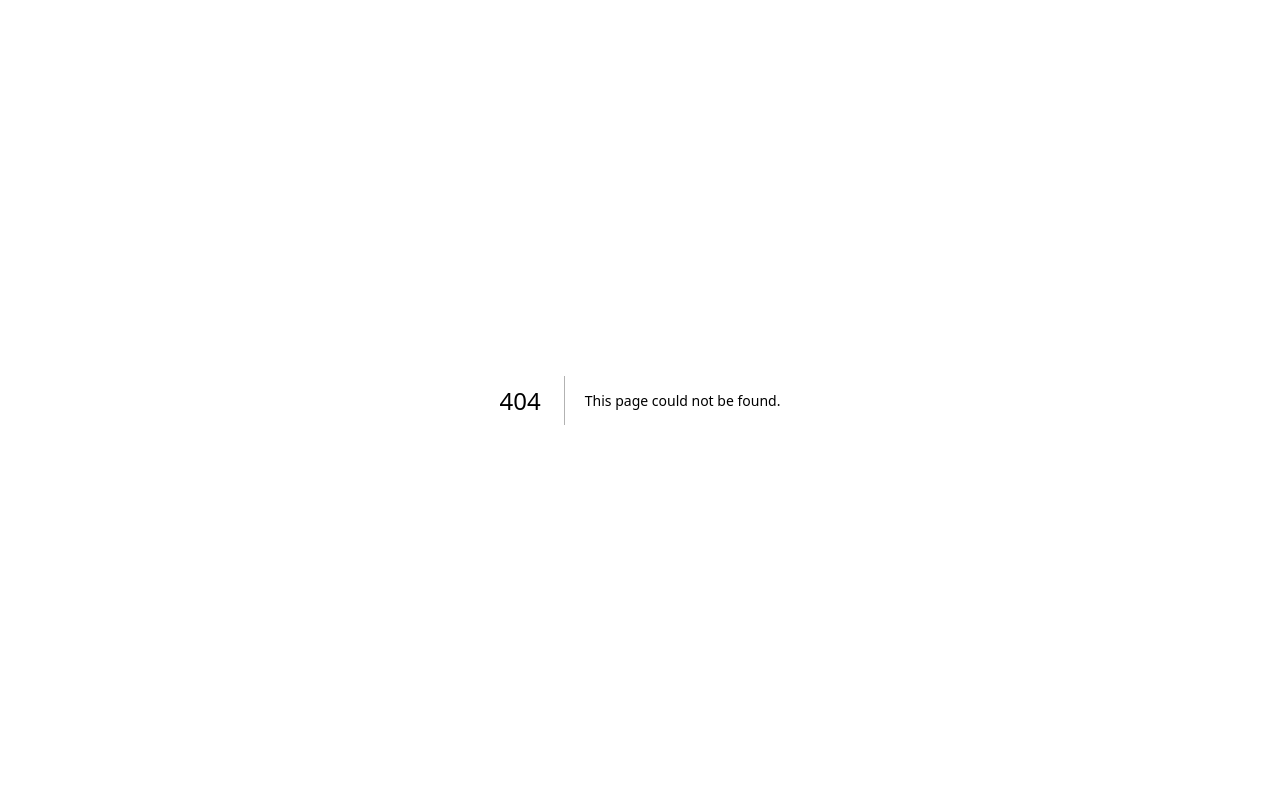
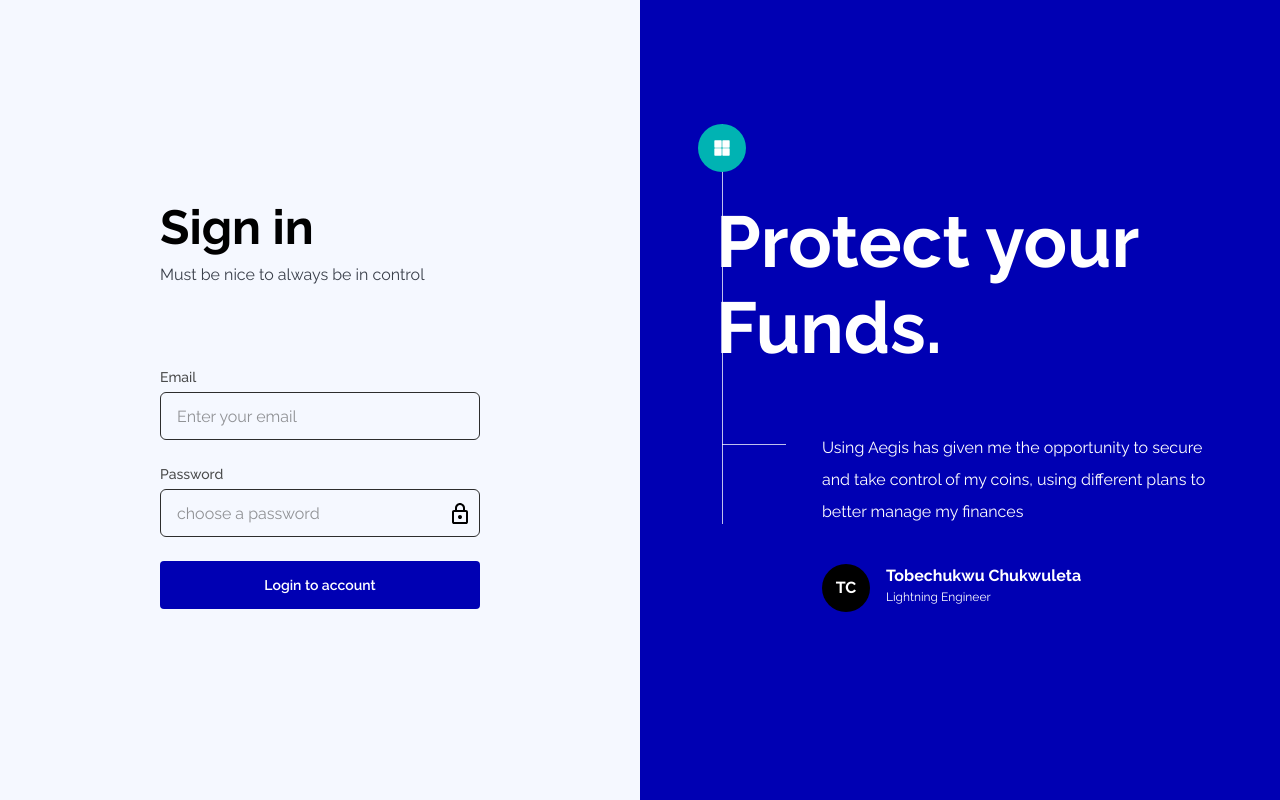
Before and after one commit to IgboPharaoh/aegis-client, a Next.js app: page /sign-in in a window 1280 px wide. Before the commit this address had no page. Built offline with nearby package versions, Linux system fonts and the light colour scheme; no server answers.

Commit message:
add sign in page

```diff
--- /dev/null
+++ b/src/pages/sign-in.tsx
@@ -0,0 +1,39 @@
+import { Flex } from '@chakra-ui/react';
+import React, { ChangeEvent, useCallback } from 'react';
+import InputSection from './components/InputSection';
+import PageDesign from './components/PageDesign';
+import { useSignInHook } from './hooks/useSignInHook';
+
+const SignIn = () => {
+    const { loginData, setLoginData, email, password, error, isLoading, signInToAccount } = useSignInHook();
+
+    const handleInputChange = useCallback(
+        (event: ChangeEvent<HTMLInputElement>) => {
+            event.preventDefault();
+
+            setLoginData((loginData) => ({ ...loginData, [event.target.name]: event.target.value }));
+        },
+        [loginData]
+    );
+
+    return (
+        <div>
+            <Flex>
+                <InputSection
+                    email={email}
+                    password={password}
+                    error={error}
+                    isLoading={isLoading}
+                    buttonLabel='Login to account'
+                    pageTitle='Sign in'
+                    pageCopyText='Must be nice to always be in control'
+                    onClickButton={signInToAccount}
+                    handleInputChange={handleInputChange}
+                />
+                <PageDesign />
+            </Flex>
+        </div>
+    );
+};
+
+export default SignIn;
```
